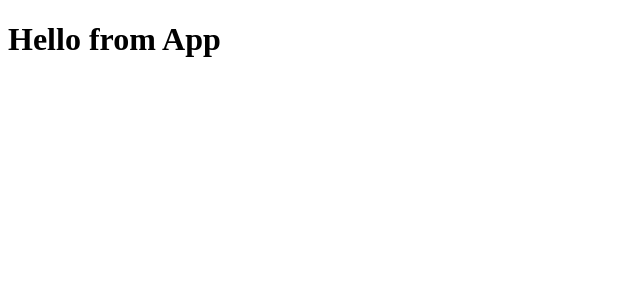
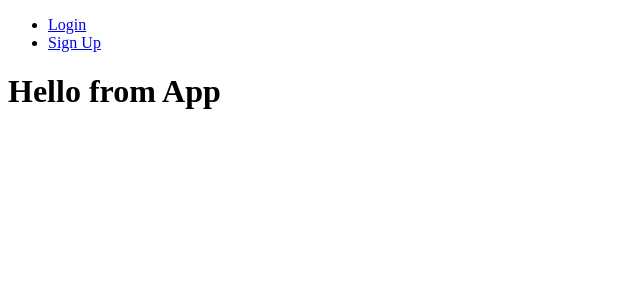
Before and after one commit to sonhyejoo/authenticate-me, a React (Create React App) app in the folder frontend/: page / in a window 1280 px wide. Shown: the top 300 px of the page, without its empty margins (0-640 px from the left). Built offline with nearby package versions, Linux system fonts and the light colour scheme; no server answers.

Commit message:
Add navigation bar

```diff
--- a/frontend/src/App.js
+++ b/frontend/src/App.js
@@ -5,6 +5,7 @@ import { useDispatch } from "react-redux";
 import { restoreUser } from "./store/session";
 import LoginFormPage from "./components/LoginFormPage";
 import SignupFormPage from "./components/SignupFormPage";
+import Navigation from "./components/Navigation";
 
 function App() {
   const dispatch = useDispatch();
@@ -13,6 +14,9 @@ function App() {
   }, [dispatch]);
   return (
     <>
+      <div>
+        <Navigation />
+      </div>
       <Switch>
         <Route exact path="/">
           <h1>Hello from App</h1>
--- /dev/null
+++ b/frontend/src/components/Navigation/ProfileButton.js
@@ -0,0 +1,7 @@
+const ProfileButton = () => (
+  <div style={{ fontSize: "50px" }}>
+    <i className="fas fa-user"></i>
+  </div>
+);
+
+export default ProfileButton;
--- /dev/null
+++ b/frontend/src/components/Navigation/index.js
@@ -0,0 +1,43 @@
+import { useState, useEffect } from "react";
+import { useSelector } from "react-redux";
+import { NavLink } from "react-router-dom";
+
+import ProfileButton from "./ProfileButton";
+
+const Navigation = () => {
+  const sessionUser = useSelector((state) => state.session.user);
+  const [showProfile, setShowProfile] = useState(false);
+
+  useEffect(() => {
+    if (sessionUser && Object.keys(sessionUser).length !== 0) {
+      setShowProfile(true);
+    } else setShowProfile(false);
+  }, [sessionUser]);
+
+  return (
+    <ul>
+      {showProfile && (
+        <li>
+          <ProfileButton />
+        </li>
+      )}
+      {!showProfile && (
+        <>
+          <li>
+            <NavLink to="/login">Login</NavLink>
+          </li>
+          <li>
+            <NavLink to="/signup">Sign Up</NavLink>
+          </li>
+        </>
+      )}
+      {showProfile && (
+        <li>
+          <NavLink to="/logout">Logout</NavLink>
+        </li>
+      )}
+    </ul>
+  );
+};
+
+export default Navigation;
```
